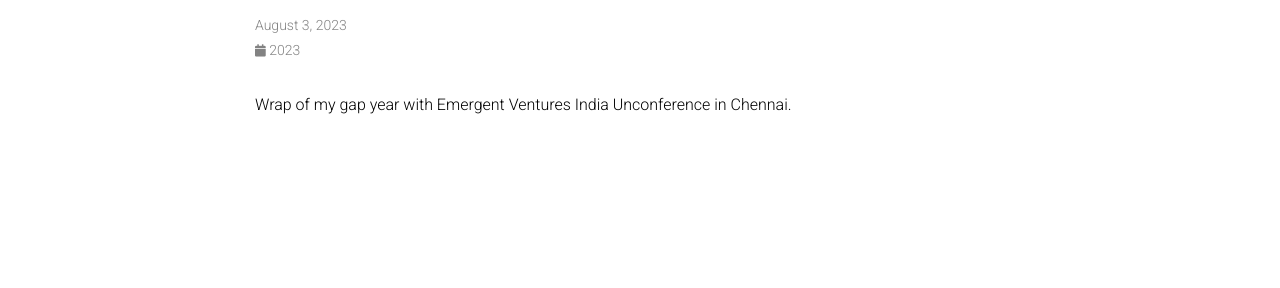
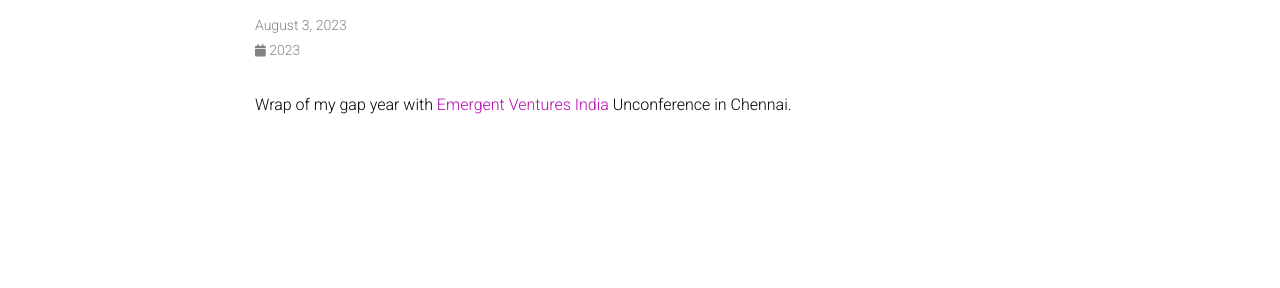
Before and after one commit to sarkarsrijon/sarkarsrijon.github.io, a Jekyll site: the page built from _news/announcement_6.md, in a window 1280 px wide. Shown: the part 146-434 px from the top of the page. Built offline with Jekyll 4.4.1, drawn with Linux system fonts in a browser that asks for light colours; comment, search, counter and statistics services are not loaded; a style sheet for code colours, icons or effects is not loaded; part of the change alters nothing that is shown.

```diff
--- a/_news/announcement_6.md
+++ b/_news/announcement_6.md
@@ -5,4 +5,4 @@ inline: true
 related_posts: false
 ---
 
-Wrap of my gap year with Emergent Ventures India Unconference in Chennai.
+Wrap of my gap year with [Emergent Ventures India](https://www.mercatus.org/emergent-ventures) Unconference in Chennai.
```
